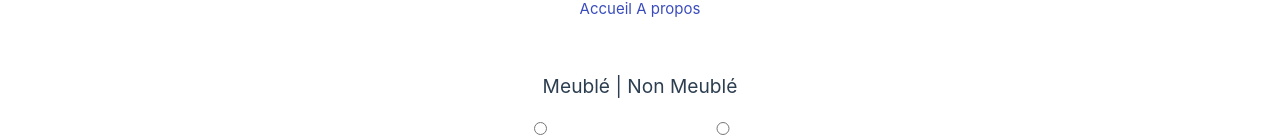
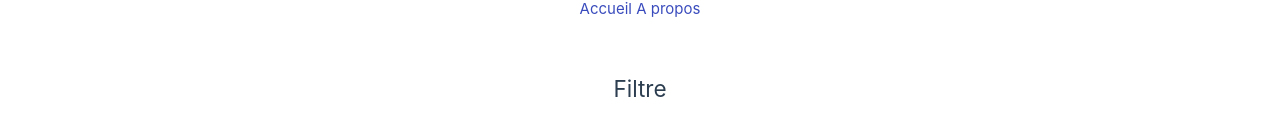
Before and after one commit to cecilelecerf/IzzyHomLocation, a Vue app in the folder IzzyHomeTest/: page / in a window 1280 px wide. Shown: the part 167-304 px from the top of the page. Built offline with nearby package versions, Linux system fonts and the light colour scheme.

Commit message:
1.4 switchOpen()

```diff
--- a/IzzyHomeTest/src/components/Search.vue
+++ b/IzzyHomeTest/src/components/Search.vue
@@ -1,11 +1,24 @@
 <script>
     export default {
         name: 'Search',
+        data(){
+            return{
+                open:false,
+            }
+        },
+        methods:{
+            switchOpen() {
+                console.log(this.open);
+                return this.open = !this.open;
+            }
+        }
     }
 </script>
 
 <template>
-    <form action="" method="get">
+    <h2 @click="switchOpen()" v-if="open==false">Filtre</h2>
+    <form action="" method="get" v-if="open==true">
+        <h2 @click="switchOpen()">Fermer</h2>
         <section id="is_furnished">
             <h3>Meublé | Non Meublé</h3>
             <div class="container--flex row">
@@ -60,6 +73,9 @@
 
 
 <style lang="scss" scoped>
+h2{
+    text-align: center;
+}
 section{
     width: 30%;
     margin: 20px calc(50% - 15%);
--- a/IzzyHomeTest/src/views/HomeView.vue
+++ b/IzzyHomeTest/src/views/HomeView.vue
@@ -8,6 +8,7 @@ export default {
     Search,
 
   },
+
 }
 </script>
 
```
